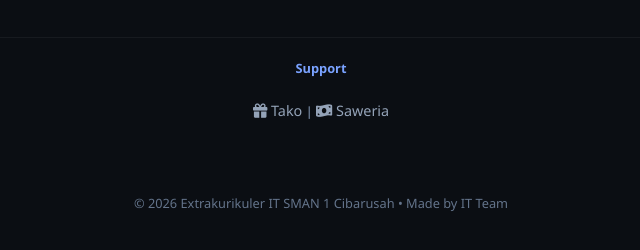
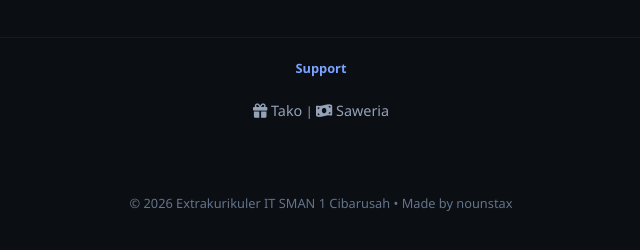
Before and after one commit to it-id-xyz/website, a website with bundled scripts: page index.html in a window 1280 px wide. Shown: the part 3565-3815 px from the top of the page, 319-959 px from the left. Built offline with nearby package versions, Linux system fonts and the light colour scheme; no server answers.

Commit message:
Update index.html

```diff
--- a/index.html
+++ b/index.html
@@ -265,7 +265,7 @@
                 <a href="" target="_blank"><i class="fa-solid fa-money-bill-wave"></i> Saweria</a>
             </div>
             <br><br><br>
-            © 2026 Extrakurikuler IT SMAN 1 Cibarusah • Made by IT Team
+            © 2026 Extrakurikuler IT SMAN 1 Cibarusah • Made by nounstax
         </div>
     </footer>
 
```
